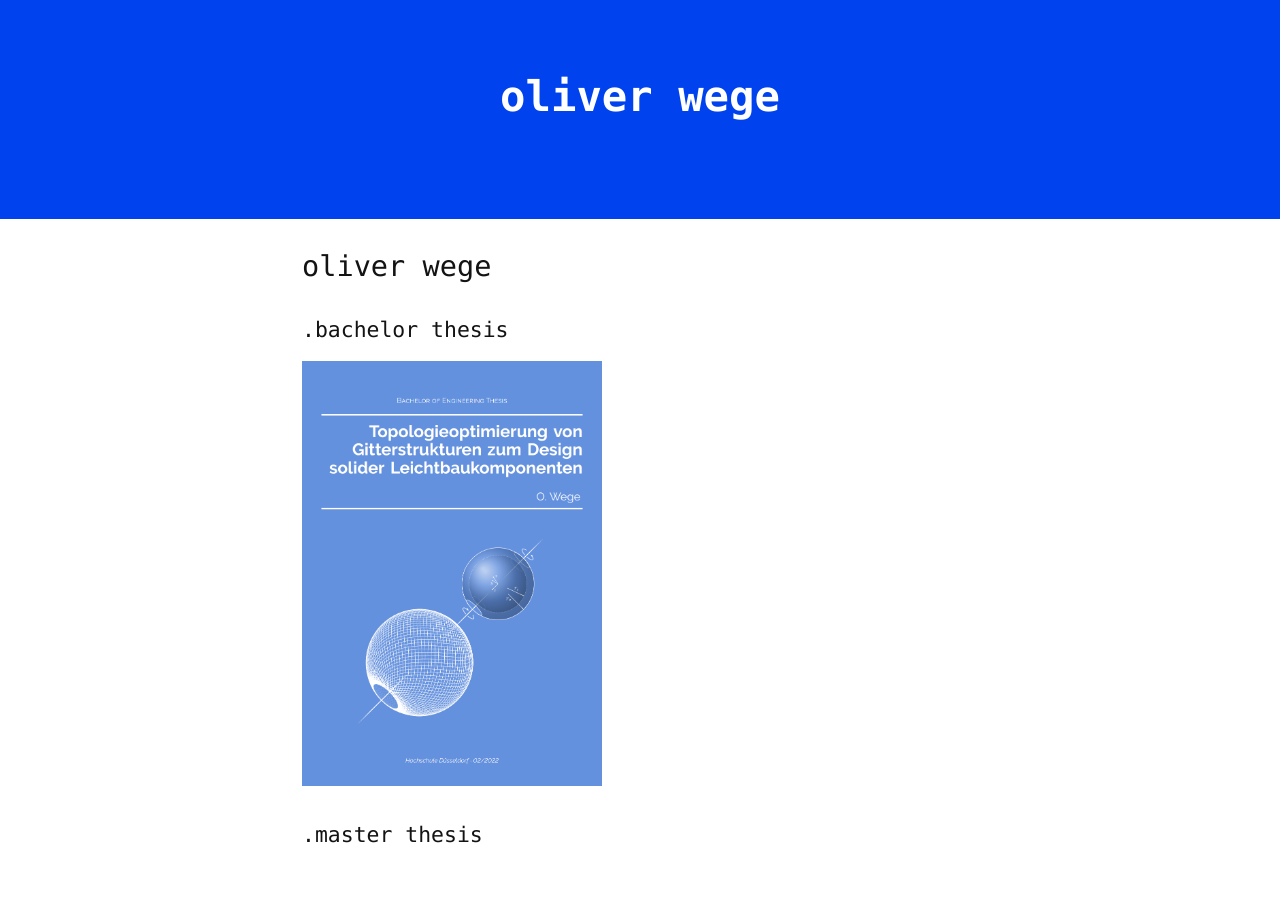
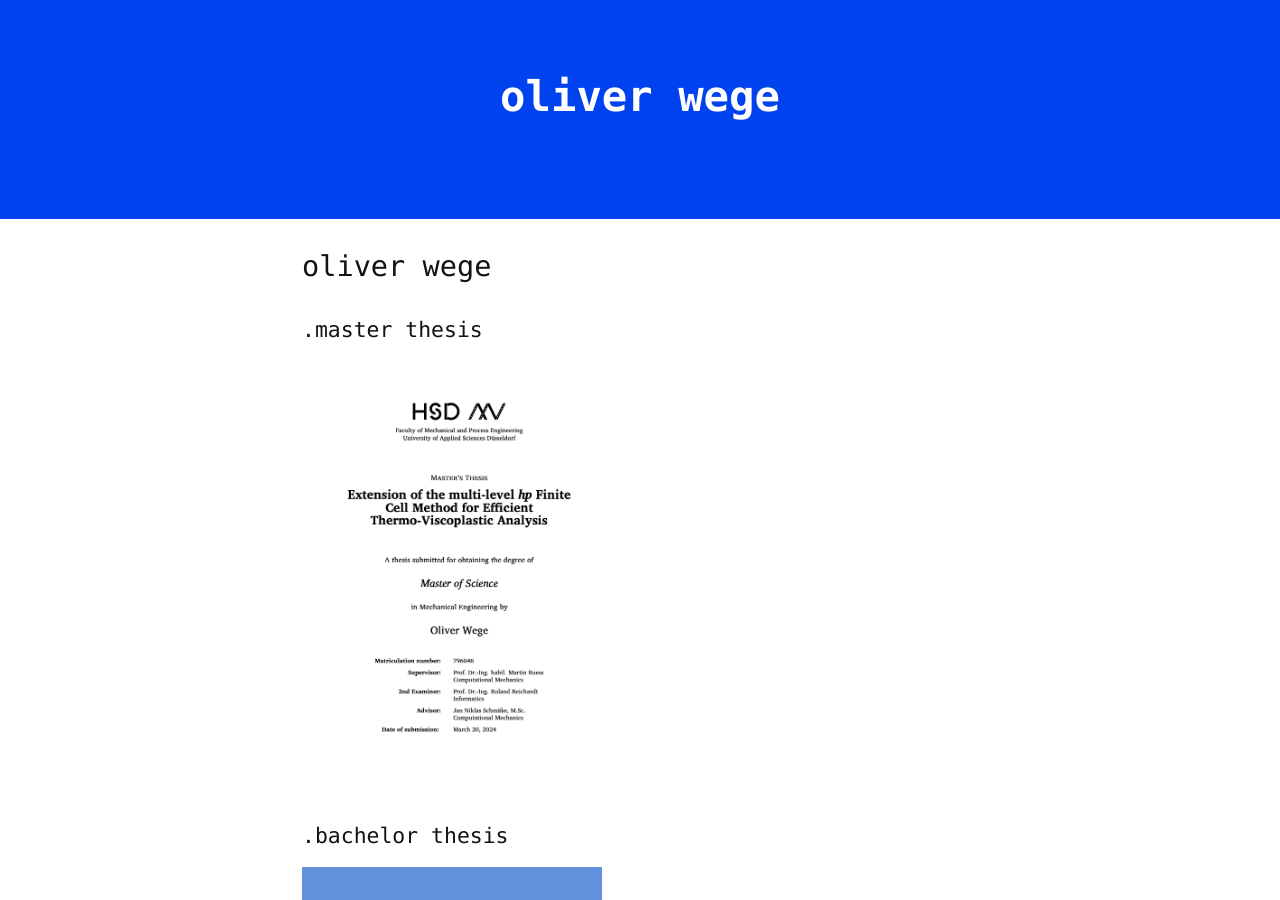
Before and after one commit to olwege/olwege.github.io, a Jekyll site: the page built from index.md, in a window 1280 px wide and 900 px high. Built offline with Jekyll 4.4.1, drawn with Linux system fonts in a browser that asks for light colours; our own code applies the rules of GitHub Pages for plain Markdown files; the repository's description, which GitHub fills in, is left out.

Commit message:
changed order of theses

```diff
--- a/index.md
+++ b/index.md
@@ -1,13 +1,13 @@
 # oliver wege
+
+## .master thesis
+<a href="/content/master-thesis.md" class="imghover">
+<img src="/thumbnails/msc-thesis.png " alt="msc-thesis" width="300"/>
+</a>
 
 ## .bachelor thesis
 <a href="/content/bachelor-thesis.md" class="imghover">
 <img src="/thumbnails/beng-thesis.png " alt="beng-thesis" width="300"/>
-</a>
-
-## .master thesis
-<a href="/content/master-thesis.md" class="imghover">
-<img src="/thumbnails/msc-thesis.png " alt="msc-thesis" width="300"/>
 </a>
 
 # .contact
```
